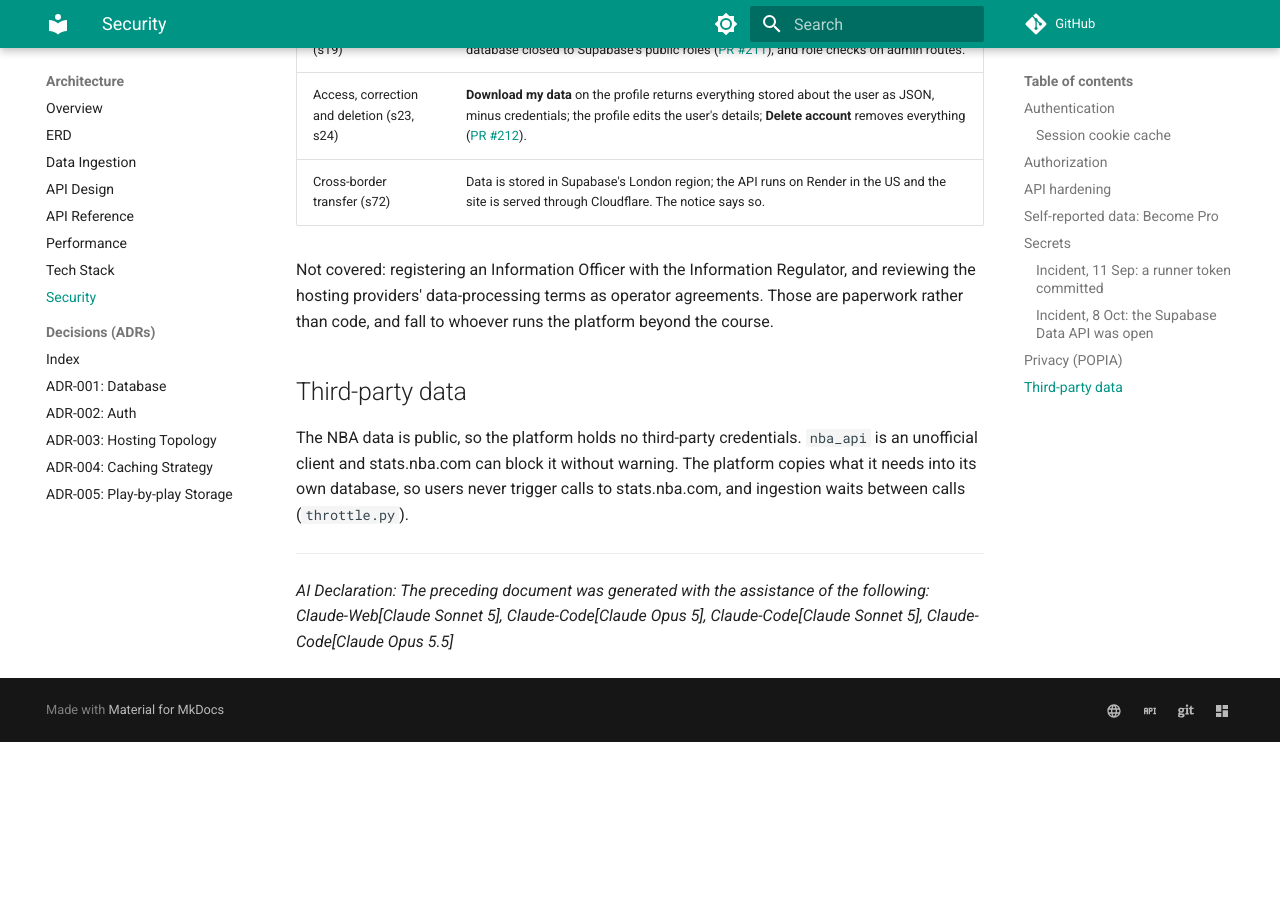
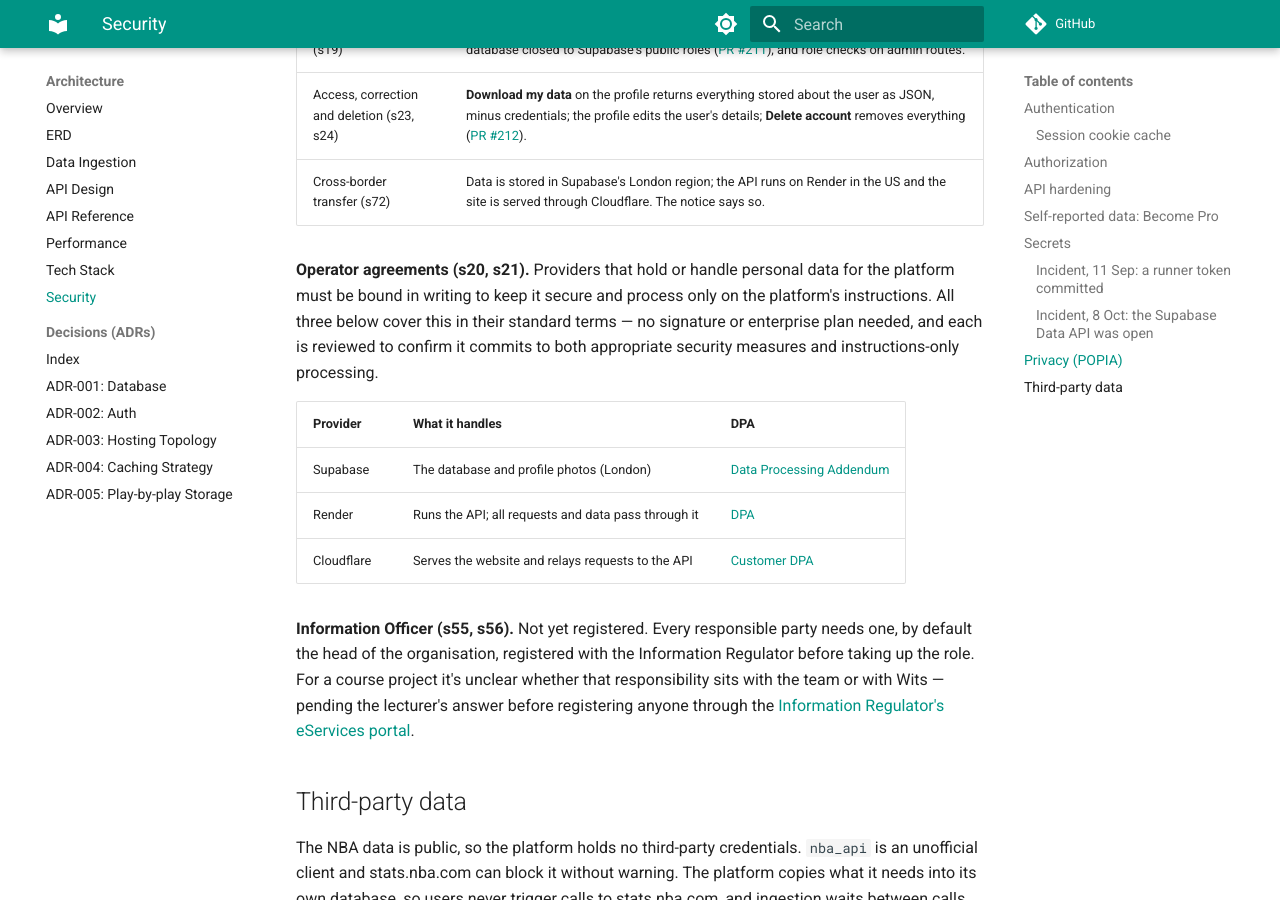
Before and after one commit to Sports-Analytics-Innovation-Platform/Innovation-Documentation-Website, an MkDocs documentation site: the page built from docs/security.md, in a window 1280 px wide and 900 px high, scrolled down 4182 px. Built offline with MkDocs 1.6.1 and Material for MkDocs 9.7.7, drawn with Linux system fonts in a browser that asks for light colours; comment, search, counter and statistics services are not loaded; before the commit the page ends 4924 px from its top, so only the background shows below that.

Commit message:
docs: record provider DPAs and the open Information Officer question
Supabase, Render and Cloudflare all cover security measures and
instructions-only processing in their standard terms, so no signed
agreement is needed beyond linking each DPA. Information Officer
registration is still pending the lecturer's answer on whether that
responsibility sits with the team or with Wits.

```diff
--- a/docs/security.md
+++ b/docs/security.md
@@ -84,7 +84,15 @@
 | Access, correction and deletion (s23, s24) | **Download my data** on the profile returns everything stored about the user as JSON, minus credentials; the profile edits the user's details; **Delete account** removes everything ([PR #212](https://sdp.ms.wits.ac.za/innovation/sportsanalytics/pulls/212)). |
 | Cross-border transfer (s72) | Data is stored in Supabase's London region; the API runs on Render in the US and the site is served through Cloudflare. The notice says so. |
 
-Not covered: registering an Information Officer with the Information Regulator, and reviewing the hosting providers' data-processing terms as operator agreements. Those are paperwork rather than code, and fall to whoever runs the platform beyond the course.
+**Operator agreements (s20, s21).** Providers that hold or handle personal data for the platform must be bound in writing to keep it secure and process only on the platform's instructions. All three below cover this in their standard terms — no signature or enterprise plan needed, and each is reviewed to confirm it commits to both appropriate security measures and instructions-only processing.
+
+| Provider | What it handles | DPA |
+|---|---|---|
+| Supabase | The database and profile photos (London) | [Data Processing Addendum](https://supabase.com/legal/customer-resources/data-processing-addendum) |
+| Render | Runs the API; all requests and data pass through it | [DPA](https://render.com/dpa) |
+| Cloudflare | Serves the website and relays requests to the API | [Customer DPA](https://www.cloudflare.com/cloudflare-customer-dpa/) |
+
+**Information Officer (s55, s56).** Not yet registered. Every responsible party needs one, by default the head of the organisation, registered with the Information Regulator before taking up the role. For a course project it's unclear whether that responsibility sits with the team or with Wits — pending the lecturer's answer before registering anyone through the [Information Regulator's eServices portal](https://inforegulator.org.za/).
 
 ## Third-party data
 
```
